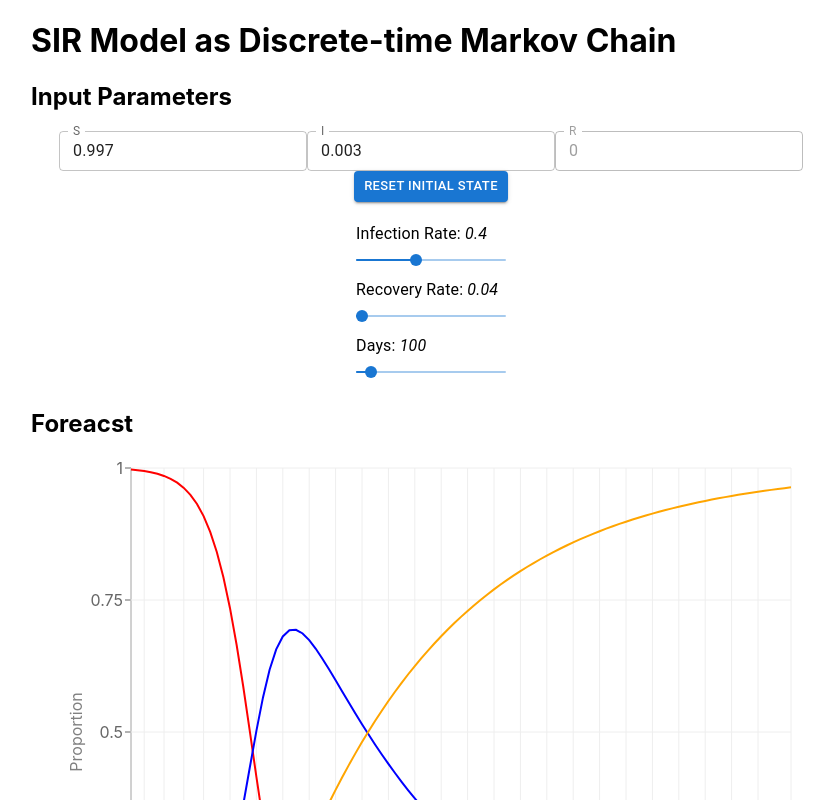
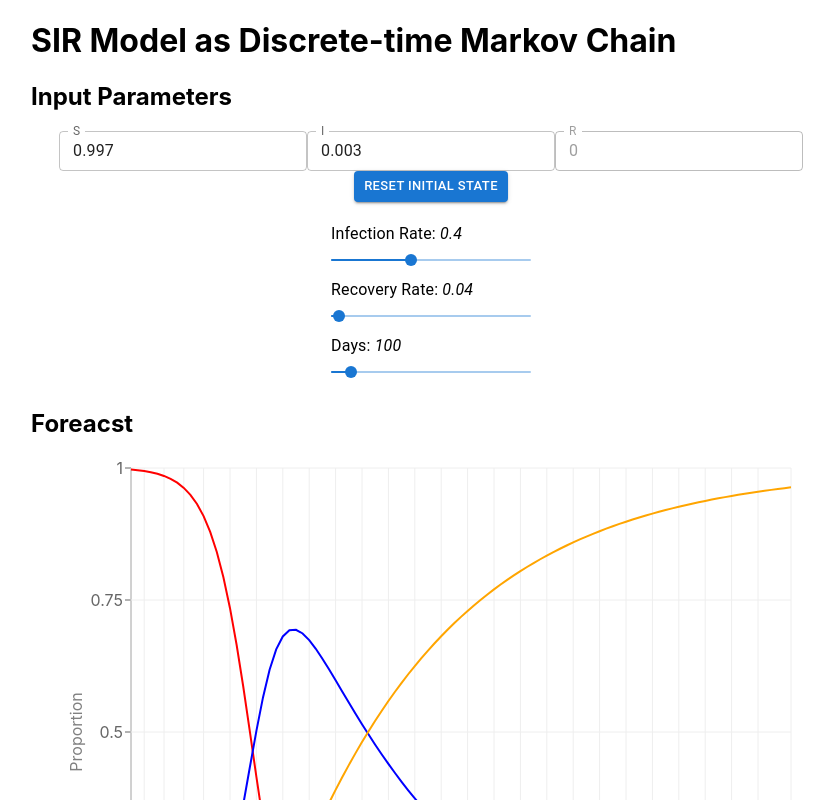
Before and after one commit to luiarthur/sir-model, a React (Create React App) app: page / in a window 1280 px wide. Shown: the top 800 px of the page, without its empty margins (209-1043 px from the left). Built offline with nearby package versions, Linux system fonts and the light colour scheme.

Commit message:
more width for slider

```diff
--- a/src/App.css
+++ b/src/App.css
@@ -44,7 +44,7 @@
   text-align: left;
 }
 .sir-slider {
-  max-width: 150px;
+  max-width: 200px;
   margin: auto;
 }
 .sir-inputs {
```
